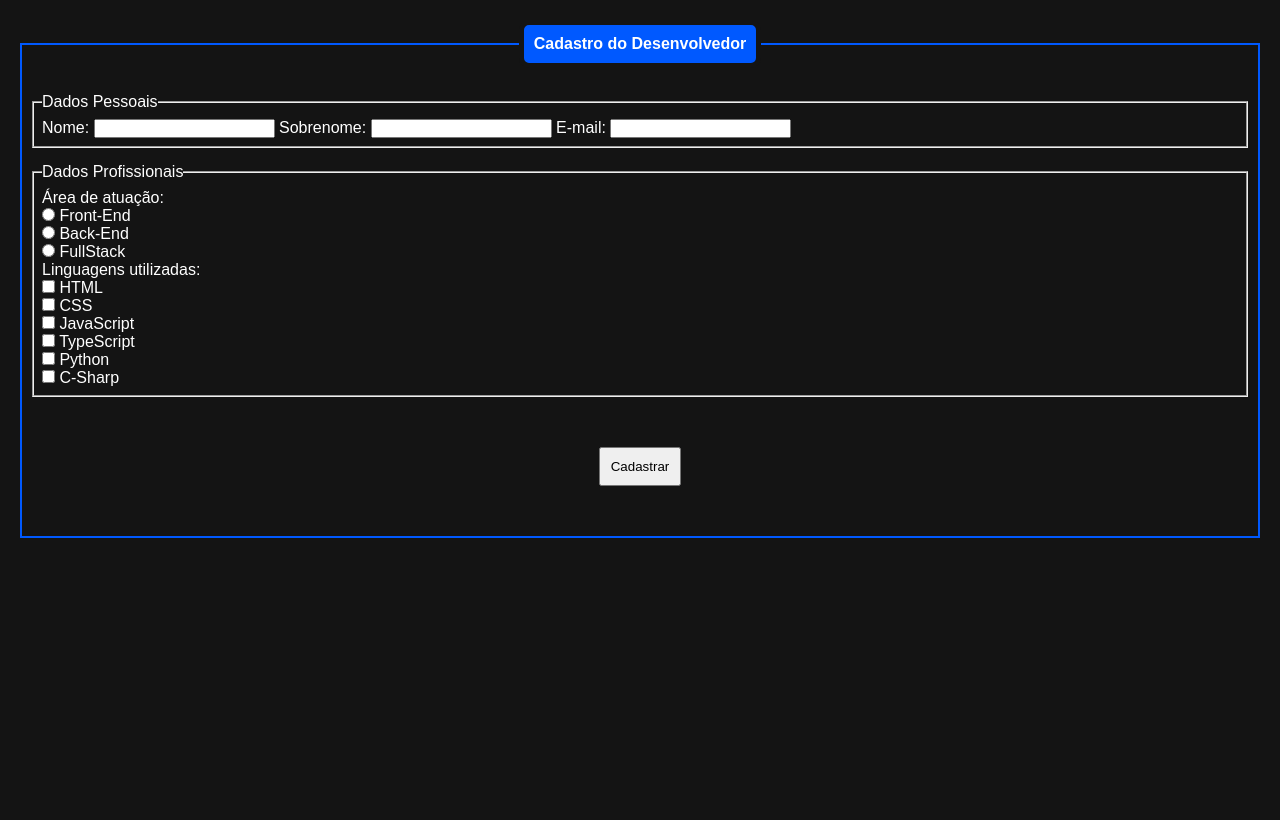
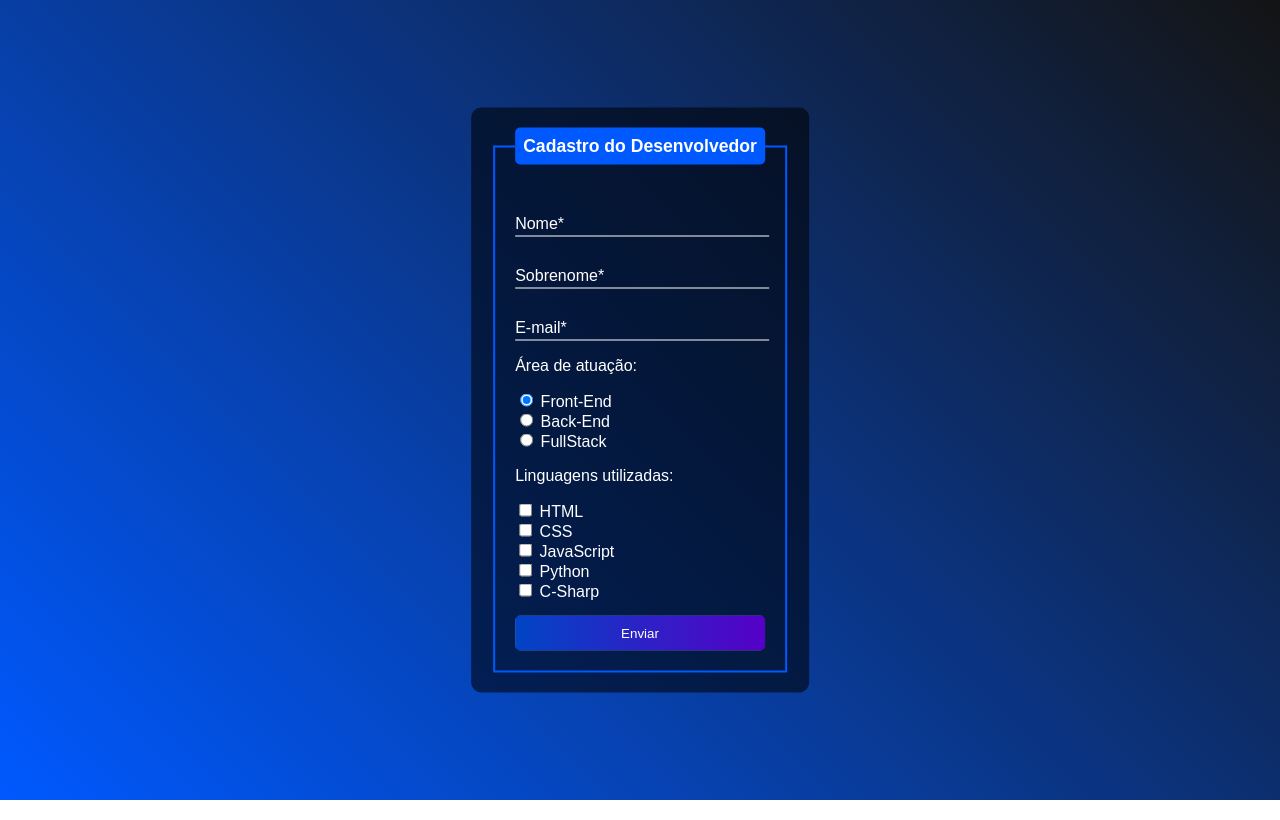
Before and after one commit to andre-f-alves/projeto-dev, a plain HTML site: page site/index.html in a window 1280 px wide. Drawn offline with Linux system fonts and the light colour scheme.

Commit message:
Criação do conteúdo e do estilo

```diff
--- a/site/index.html
+++ b/site/index.html
@@ -8,44 +8,50 @@
     <link rel="stylesheet" href="style.css">
 </head>
 <body>
-    <form action="cadastro.php" method="post">
-        <fieldset id="principal">
+    <form action="#" method="post">
+        <fieldset>
+            <legend>Cadastro do Desenvolvedor</legend>
 
-            <legend id="titulo">Cadastro do Desenvolvedor</legend>
+            <div>
+                <p class="caixa-input">
+                    <input type="text" name="nome" id="nome" required class="input">
+                    <label for="nome" class="input-label">Nome*</label>
+                </p>
+                <p class="caixa-input">
+                    <input type="text" name="sobrenome" id="sobrenome" required class="input">
+                    <label for="sobrenome" class="input-label">Sobrenome*</label>
+                </p>
+                <p class="caixa-input">
+                    <input type="email" name="email" id="email" required class="input">
+                    <label for="email" class="input-label">E-mail*</label>
+                </p>
+            </div>
 
-            <fieldset class="dados">
-                <legend>Dados Pessoais</legend>
-                <p>
-                    <label for="nome">Nome: </label>
-                    <input type="text" name="nome" id="nome" required>
-                    <label for="sobrenome">Sobrenome: </label>
-                    <input type="text" name="sobrenome" id="sobrenome" required>
-                    <label for="email">E-mail: </label>
-                    <input type="email" name="email" id="email" required>
-                </p>
-            </fieldset>
+            <div>
+                <p>Área de atuação:</p>
+                <input type="radio" name="area" id="frontend" checked>
+                <label for="frontend"> Front-End</label><br>
+                <input type="radio" name="area" id="backend">
+                <label for="backend">Back-End</label><br>
+                <input type="radio" name="area" id="fullstack">
+                <label for="fullstack">FullStack</label>
+            </div>
 
-            <fieldset class="dados">
-                <legend>Dados Profissionais</legend>
-                <p>
-                    Área de atuação:<br>
-                    <input type="radio" name="area" id="front-end"><label for="front-end"> Front-End</label><br>
-                    <input type="radio" name="area" id="back-end"><label for="back-end"> Back-End</label><br>
-                    <input type="radio" name="area" id="fullstack"><label for="fullstack"> FullStack</label>
-                </p>
-                <p>
-                    Linguagens utilizadas:<br>
-                    <input type="checkbox" name="html" id="html"><label for="html"> HTML</label><br>
-                    <input type="checkbox" name="css" id="css"><label for="css"> CSS</label><br>
-                    <input type="checkbox" name="js" id="js"><label for="js"> JavaScript</label><br>
-                    <input type="checkbox" name="ts" id="ts"><label for="ts"> TypeScript</label><br>
-                    <input type="checkbox" name="python" id="python"><label for="python"> Python</label><br>
-                    <input type="checkbox" name="c-sharp" id="c-sharp"><label for="c-sharp"> C-Sharp</label>
-                </p>
-            </fieldset>
-            <p>
-                <input type="submit" value="Cadastrar" id="botao">
-            </p>
+            <div>
+                <p>Linguagens utilizadas:</p>
+                <input type="checkbox" name="html" id="html">
+                <label for="html">HTML</label><br>
+                <input type="checkbox" name="css" id="css">
+                <label for="css">CSS</label><br>
+                <input type="checkbox" name="js" id="js">
+                <label for="js">JavaScript</label><br>
+                <input type="checkbox" name="py" id="py">
+                <label for="py">Python</label><br>
+                <input type="checkbox" name="csharp" id="csharp">
+                <label for="csharp">C-Sharp</label>
+            </div>
+
+            <input type="submit" value="Enviar" id="botao">
         </fieldset>
     </form>
 </body>
--- a/site/style.css
+++ b/site/style.css
@@ -4,47 +4,76 @@
     --fonte-padrão: Arial, Calibri, Helvetica, sans-serif;
     --cor1: #141414;
     --cor2: #0059ff;
-}
-
-* {
-    padding: 0px;
-    margin: 0px;
+    --cor3: #0045c5;
+    --cor4: #5600c7;
 }
 
 body {
-    height: 100vh;
-    background-color: var(--cor1);
+    background-image: linear-gradient(45deg, var(--cor2), var(--cor1));
+    background-attachment: fixed;
+}
+
+form {
+    position: absolute;
+    background-color: #0000008f;
+    top: 50%;
+    left: 50%;
+    transform: translate(-50%, -50%);
+    color: white;
     font-family: var(--fonte-padrão);
+    padding: 20px;
+    border-radius: 10px;
+}
+
+fieldset {
+    padding: 20px;
+    border: 2px solid var(--cor2);
+}
+
+legend {
+    background-color: var(--cor2);
+    padding: 8px;
+    border-radius: 5px;
+    text-align: center;
+    font-weight: bold;
+    font-size: 1.1em;
+}
+
+.caixa-input {
+    position: relative;
+    margin-top: 30px;
+}
+
+.input {
+    background: none;
+    border: none;
+    outline: none;
+    padding-top: 5px;
+    border-bottom: 1px solid white;
+    width: 100%;
     color: white;
 }
 
-fieldset#principal {
-    position: relative;
-    padding: 10px;
-    padding-bottom: 50px;
-    border: 2px solid var(--cor2);
-    margin: 20px;
+.input-label {
+    position: absolute;
+    top: 0px;
+    left: 0px;
+    pointer-events: .5s;
 }
 
-legend#titulo {
-    background-color: var(--cor2);
-    text-align: center;
-    font-weight: bold;
-    color: white;
-    padding: 10px;
-    border: 5px solid var(--cor1);
-    border-radius: 10px;
-
-}
-
-fieldset.dados {
-    padding: 8px;
-    margin: 15px 0px;
+.input:focus ~ .input-label, .input:valid ~ .input-label {
+    transition: .5s;
+    font-size: 0.7em;
+    top: -15px;
+    color: var(--cor2);
 }
 
 #botao {
-    display: block;
+    background-image: linear-gradient(90deg, var(--cor3), var(--cor4));
+    color: white;
+    width: 100%;
     padding: 10px;
-    margin: auto;
-    margin-top: 50px;
+    border: none;
+    border-radius: 5px;
+    margin-top: 15px;
 }
```
